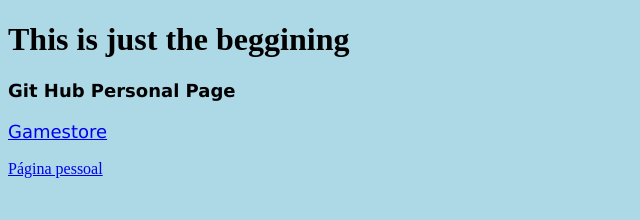
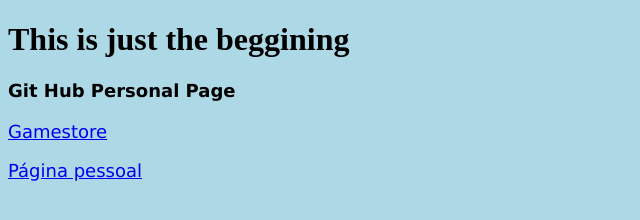
Before and after one commit to ceduardosss/ceduardosss.github.io, a plain HTML site: page index.html in a window 1280 px wide. Shown: the full height of the page, 0-640 px from the left. Drawn offline with Linux system fonts and the light colour scheme.

Commit message:
Update index.html

```diff
--- a/index.html
+++ b/index.html
@@ -23,6 +23,6 @@ p {
 	<p><h1>This is just the beggining</h1></p>
 <h2><p>Git Hub Personal Page</p></h2>
 	<p><a href="Exercicios-gamestore/gamestore/jogosarcade.html" target="_blank">Gamestore</a></p>
-	<a href="paginapessoal/paginapessoal.html" target="_blank">Página pessoal</a>
+	<p><a href="paginapessoal/paginapessoal.html" target="_blank">Página pessoal</a></p>
 </body>
 </html>
```
